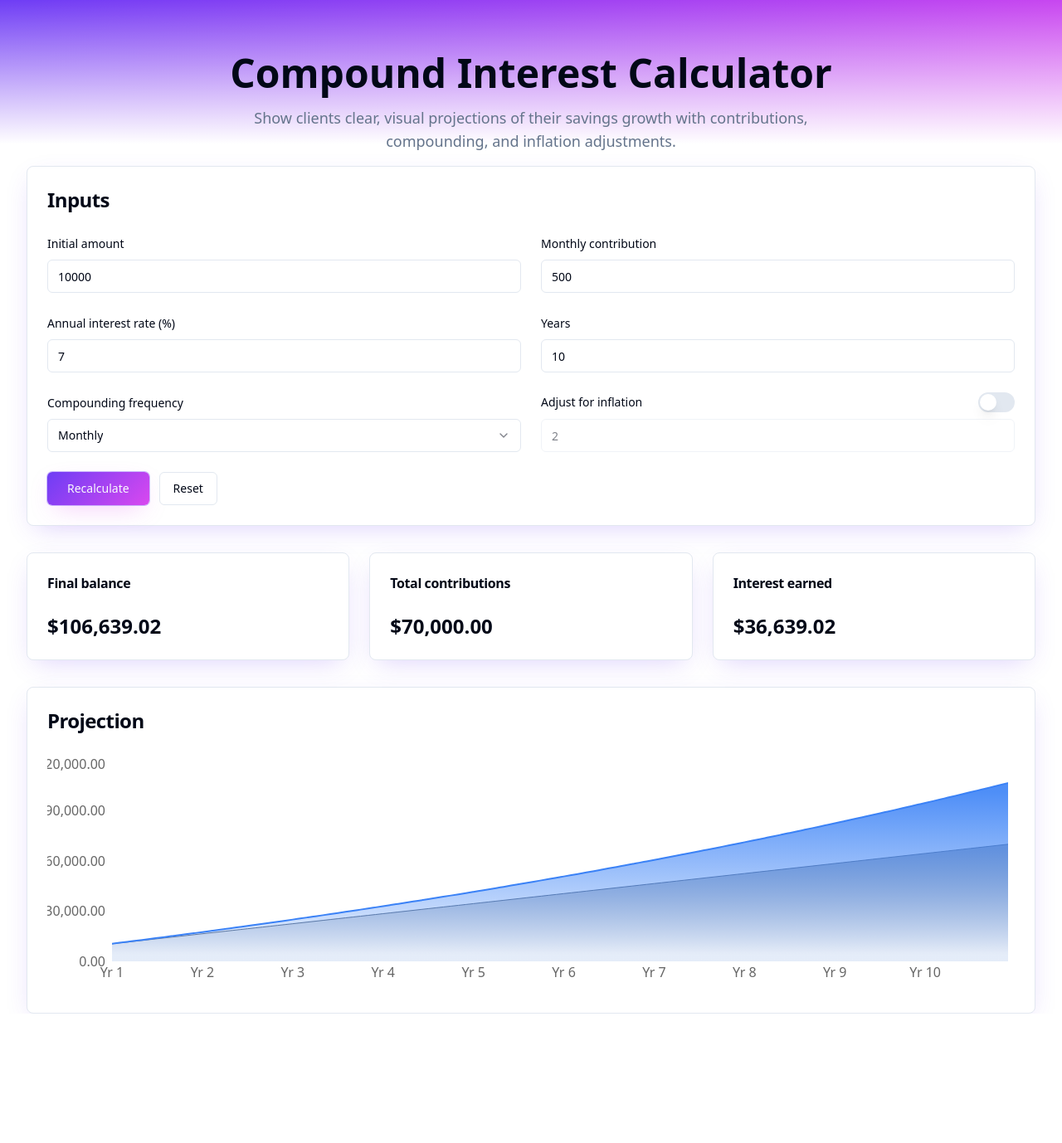
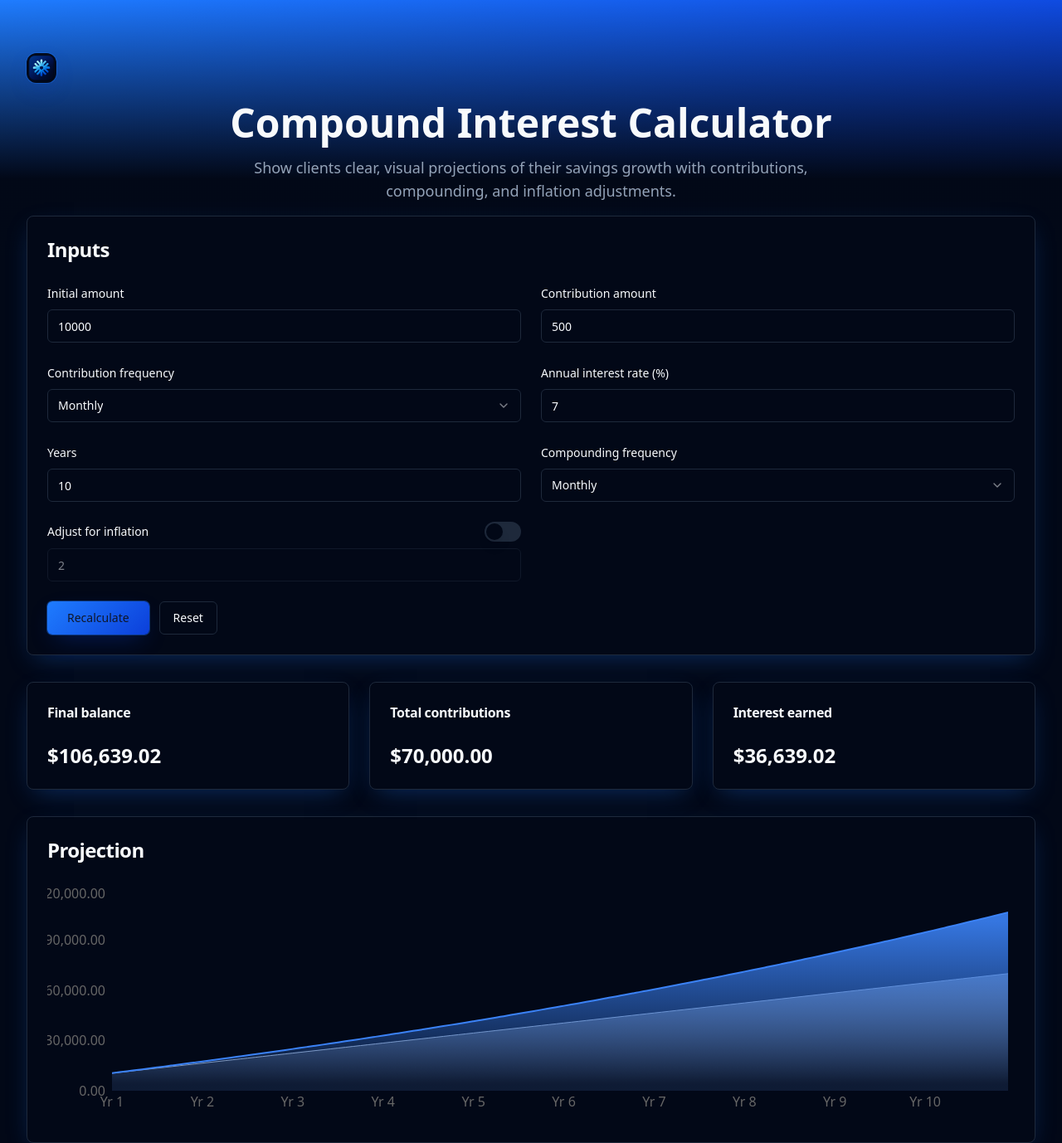
Before and after one commit to pzykedelika/snowballcalculator, a React (Vite) app: page / in a window 1280 px wide. Shown: the whole page at 83% size. Before the commit the page ends 1222 px from the top, so only its background shows below. Built offline with nearby package versions, Linux system fonts and the light colour scheme.

Commit message:
Add dark mode and logo
Updated the website to include a dark mode, the provided logo in the top left corner, and replaced the purple gradient with the one from the image. The currency has been set to AUD, and users can now select their contribution type (weekly, monthly, or custom).

```diff
--- a/src/components/CompoundCalculator.tsx
+++ b/src/components/CompoundCalculator.tsx
@@ -7,7 +7,7 @@ import { Switch } from "@/components/ui/switch";
 import { Button } from "@/components/ui/button";
 import { Area, AreaChart, ResponsiveContainer, Tooltip, XAxis, YAxis } from "recharts";
 
-const currency = new Intl.NumberFormat(undefined, { style: "currency", currency: "USD" });
+const currency = new Intl.NumberFormat('en-AU', { style: "currency", currency: "AUD" });
 
 function monthlyRateFromNominal(annualPercent: number, frequencyPerYear: number) {
   const r = annualPercent / 100;
@@ -27,18 +27,30 @@ export default function CompoundCalculator() {
   const [frequency, setFrequency] = useState("12");
   const [adjustInflation, setAdjustInflation] = useState(false);
   const [inflation, setInflation] = useState(2);
+  const [contribType, setContribType] = useState("monthly");
+  const [customPerYear, setCustomPerYear] = useState(12);
 
   const { data, finalBalance, totalContrib, interestEarned, realFinal } = useMemo(() => {
     const months = clampNumber(Math.round(years * 12), 1, 1200);
     const f = parseInt(frequency);
     const mRate = monthlyRateFromNominal(rate, f);
+
+    // Normalize contribution to a monthly equivalent
+    const baseAmount = monthly;
+    const contribPerMonth =
+      contribType === "weekly"
+        ? baseAmount * (52 / 12)
+        : contribType === "custom"
+          ? baseAmount * (customPerYear / 12)
+          : baseAmount;
+
     let balance = initial;
     let contrib = initial;
     const series: { idx: number; label: string; balance: number; contribution: number }[] = [];
 
     for (let i = 1; i <= months; i++) {
-      balance = balance * (1 + mRate) + monthly;
-      contrib += monthly;
+      balance = balance * (1 + mRate) + contribPerMonth;
+      contrib += contribPerMonth;
       const year = Math.ceil(i / 12);
       const month = ((i - 1) % 12) + 1;
       const label = month === 1 ? `Yr ${year}` : ``;
@@ -53,7 +65,7 @@ export default function CompoundCalculator() {
       : finalBalance;
 
     return { data: series, finalBalance, totalContrib, interestEarned, realFinal };
-  }, [initial, monthly, rate, years, frequency, adjustInflation, inflation]);
+  }, [initial, monthly, rate, years, frequency, adjustInflation, inflation, contribType, customPerYear]);
 
   return (
     <section aria-label="Compound interest calculator" className="space-y-8">
@@ -73,7 +85,7 @@ export default function CompoundCalculator() {
             />
           </div>
           <div className="space-y-2">
-            <Label htmlFor="monthly">Monthly contribution</Label>
+            <Label htmlFor="monthly">Contribution amount</Label>
             <Input
               id="monthly"
               type="number"
@@ -82,6 +94,31 @@ export default function CompoundCalculator() {
               onChange={(e) => setMonthly(clampNumber(parseFloat(e.target.value || "0"), 0, 1_000_000_000))}
             />
           </div>
+          <div className="space-y-2">
+            <Label>Contribution frequency</Label>
+            <Select value={contribType} onValueChange={setContribType}>
+              <SelectTrigger>
+                <SelectValue placeholder="Select contribution frequency" />
+              </SelectTrigger>
+              <SelectContent>
+                <SelectItem value="weekly">Weekly</SelectItem>
+                <SelectItem value="monthly">Monthly</SelectItem>
+                <SelectItem value="custom">Custom</SelectItem>
+              </SelectContent>
+            </Select>
+          </div>
+          {contribType === "custom" && (
+            <div className="space-y-2">
+              <Label htmlFor="perYear">Contributions per year</Label>
+              <Input
+                id="perYear"
+                type="number"
+                min={1}
+                value={customPerYear}
+                onChange={(e) => setCustomPerYear(clampNumber(parseFloat(e.target.value || "1"), 1, 365))}
+              />
+            </div>
+          )}
           <div className="space-y-2">
             <Label htmlFor="rate">Annual interest rate (%)</Label>
             <Input
--- a/src/index.css
+++ b/src/index.css
@@ -48,8 +48,8 @@ All colors MUST be HSL.
     --sidebar-ring: 217.2 91.2% 59.8%;
 
     /* Design enhancements */
-    --brand-1: 256 90% 60%;
-    --brand-2: 292 84% 61%;
+    --brand-1: 215 100% 56%;
+    --brand-2: 225 90% 45%;
     --gradient-primary: linear-gradient(135deg, hsl(var(--brand-1)), hsl(var(--brand-2)));
     --shadow-elevated: 0 10px 30px -10px hsl(var(--brand-1) / 0.25);
     --shadow-glow: 0 0 0 1px hsl(var(--brand-1) / 0.35), 0 10px 30px -10px hsl(var(--brand-2) / 0.35);
--- a/src/main.tsx
+++ b/src/main.tsx
@@ -2,4 +2,9 @@ import { createRoot } from 'react-dom/client'
 import App from './App.tsx'
 import './index.css'
 
+// Default to dark mode
+if (!document.documentElement.classList.contains('dark')) {
+  document.documentElement.classList.add('dark')
+}
+
 createRoot(document.getElementById("root")!).render(<App />);
--- a/src/pages/Index.tsx
+++ b/src/pages/Index.tsx
@@ -4,9 +4,17 @@ const Index = () => {
   return (
     <main>
       <header className="py-12 md:py-16 gradient-hero">
-        <div className="container text-center space-y-4">
-          <h1 className="text-4xl md:text-5xl font-bold">Compound Interest Calculator</h1>
-          <p className="text-lg text-muted-foreground max-w-2xl mx-auto">Show clients clear, visual projections of their savings growth with contributions, compounding, and inflation adjustments.</p>
+        <div className="container">
+          <div className="flex items-center justify-between mb-6">
+            <a href="/" className="flex items-center gap-3">
+              <img src="/lovable-uploads/1f6463bf-2fce-4417-87f5-aef3f47b0fbd.png" alt="Company logo" className="h-9 w-9 rounded-xl shadow-glow" loading="lazy" />
+              <span className="sr-only">Home</span>
+            </a>
+          </div>
+          <div className="text-center space-y-4">
+            <h1 className="text-4xl md:text-5xl font-bold">Compound Interest Calculator</h1>
+            <p className="text-lg text-muted-foreground max-w-2xl mx-auto">Show clients clear, visual projections of their savings growth with contributions, compounding, and inflation adjustments.</p>
+          </div>
         </div>
       </header>
       <section className="container -mt-8 md:-mt-12 space-y-8 relative z-10">
```
Also changed, not shown: public/lovable-uploads/1f6463bf-2fce-4417-87f5-aef3f47b0fbd.png (added).
